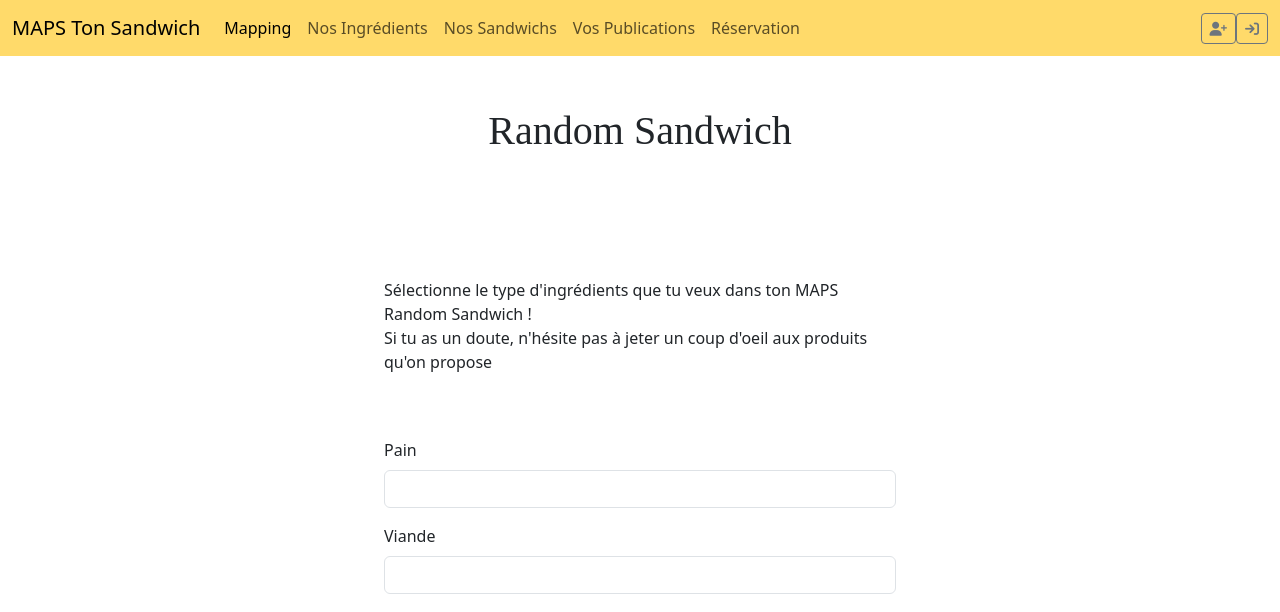
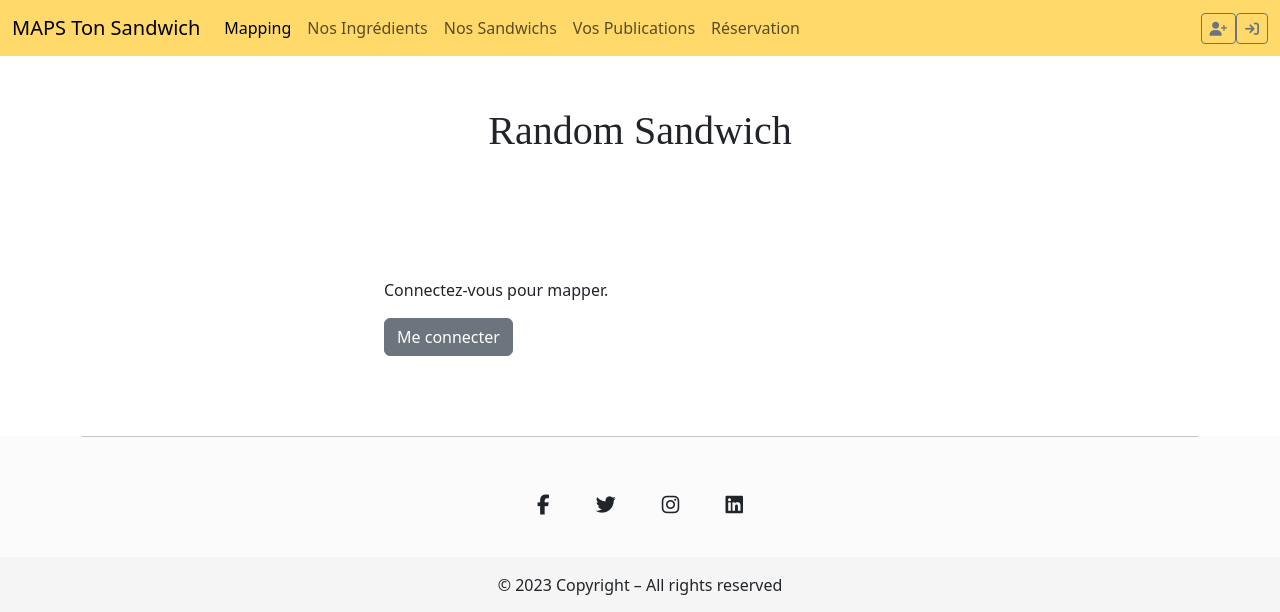
Before and after one commit to mth1da/MAPS, a Symfony app: template templates/random_sandwich/pick_random.html.twig in a window 1280 px wide. Shown: the top 612 px of the page. Run offline with Twig, Linux system fonts and the light colour scheme; the template is opened without the code that fills it, so the values that code supplies are empty; form fields are guessed from the names that the template uses; some libraries are stand-ins or nearby versions.

Commit message:
fixing twig

```diff
--- a/src/DataFixtures/PublicationFixtures.php
+++ b/src/DataFixtures/PublicationFixtures.php
@@ -30,8 +30,8 @@ class PublicationFixtures extends Fixture implements DependentFixtureInterface
         );
         $publi2->setPhoto("publication2.jpg");
         $publi2->setCommentaire('j\'adore');
-        $date = new \DateTimeImmutable('2023-02-16');
-        $newDate = $date->setTime(19, 20, 55);
+        $date = new \DateTimeImmutable('2023-04-02');
+        $newDate = $date->setTime(19, 10, 55);
         $publi2->setCreatedAt($newDate);
         $manager->persist($publi2);
 
--- a/templates/publication/feed.html.twig
+++ b/templates/publication/feed.html.twig
@@ -11,6 +11,7 @@
     {% if app.user %}
         <button type="button" class="btn btn-secondary" onclick="location.href='{{ path('app_publication_add') }}'">Ajouter une publication</button>
     {% else%}
+        <p>Connectez-vous pour ajouter une publication.</p>
         <button type="button" class="btn btn-secondary" onclick="location.href='{{ path('app_login') }}'">Me connecter</button>
     {% endif %}
 
--- a/templates/random_sandwich/pick_random.html.twig
+++ b/templates/random_sandwich/pick_random.html.twig
@@ -7,6 +7,7 @@
         <h1>Random Sandwich</h1>
     </section>
     <section class="container-form">
+        {% if app.user %}
             <div class="row">
                 <div class="col">
                     <p>Sélectionne le type d'ingrédients que tu veux dans ton MAPS Random Sandwich ! <br>
@@ -32,6 +33,10 @@
 
                 </div>
             </div>
+        {% else%}
+            <p>Connectez-vous pour mapper.</p>
+            <button type="button" class="btn btn-secondary" onclick="location.href='{{ path('app_login') }}'">Me connecter</button>
+        {% endif %}
     </section>
 
 {% endblock %}
```
Also changed, not shown: templates/account/index.html.twig (+4 -4 lines). Lines whose indentation alone changed are shown as unchanged.
